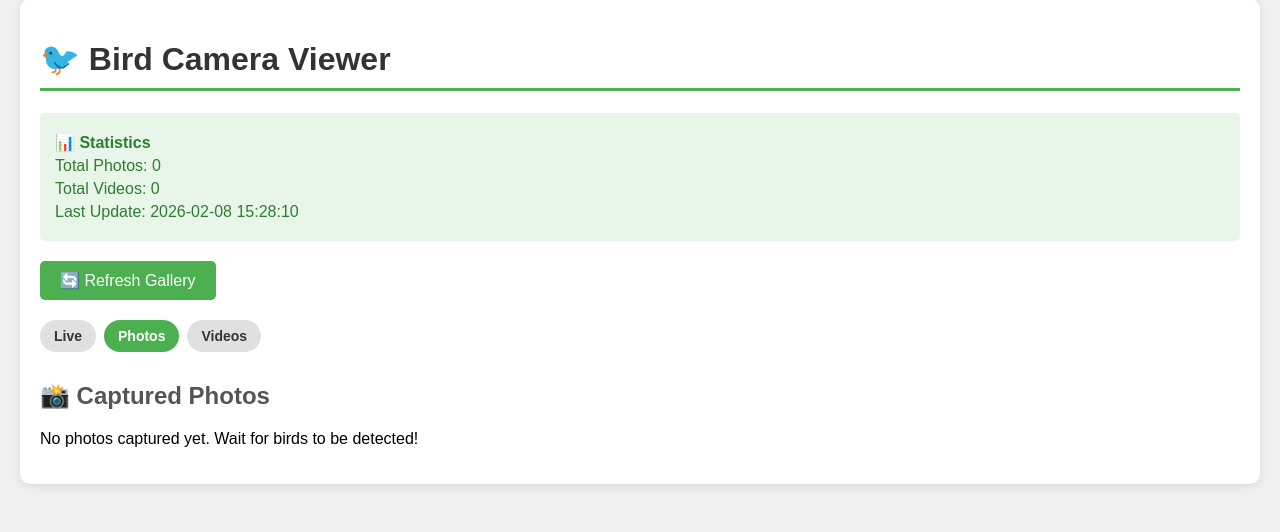
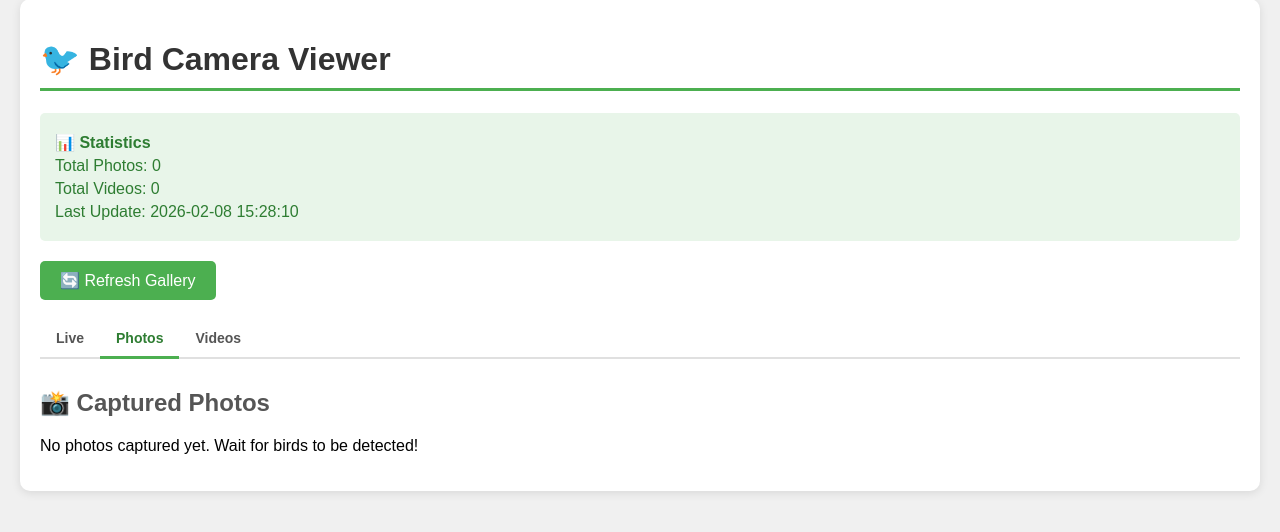
Before and after one commit to Plesin/bird-pi-detector, a Flask app: page / in a window 1280 px wide. Shown: the part 21-553 px from the top of the page. Run offline with Flask 3, Linux system fonts and the light colour scheme.

Commit message:
tabs and thumbs polish

```diff
--- a/templates/index.html
+++ b/templates/index.html
@@ -111,23 +111,27 @@
       }
       .tabs {
         display: flex;
-        gap: 8px;
+        gap: 0;
         margin-top: 20px;
-        flex-wrap: wrap;
+        list-style: none;
+        padding: 0;
+        border-bottom: 2px solid #e0e0e0;
       }
-      .tab-btn {
-        background: #e0e0e0;
-        color: #333;
-        border: none;
-        padding: 8px 14px;
-        border-radius: 999px;
-        cursor: pointer;
+      .tab-link {
+        display: inline-block;
+        color: #555;
+        padding: 10px 16px;
+        text-decoration: none;
         font-size: 14px;
         font-weight: 600;
+        border-bottom: 3px solid transparent;
+        margin-bottom: -2px;
       }
-      .tab-btn.active {
-        background: #4caf50;
-        color: white;
+      .tab-link.active,
+      .tab-link:focus {
+        color: #2e7d32;
+        border-bottom-color: #4caf50;
+        outline: none;
       }
       .tab-panel {
         display: none;
@@ -177,22 +181,32 @@
         🔄 Refresh Gallery
       </button>
 
-      <div class="tabs" role="tablist">
-        <button class="tab-btn" type="button" data-tab="live">Live</button>
-        <button class="tab-btn" type="button" data-tab="photos">Photos</button>
-        <button class="tab-btn" type="button" data-tab="videos">Videos</button>
-      </div>
+      <ul class="tabs" role="tablist">
+        <li role="presentation">
+          <a class="tab-link" role="tab" href="#live" data-tab="live">Live</a>
+        </li>
+        <li role="presentation">
+          <a class="tab-link" role="tab" href="#photos" data-tab="photos"
+            >Photos</a
+          >
+        </li>
+        <li role="presentation">
+          <a class="tab-link" role="tab" href="#videos" data-tab="videos"
+            >Videos</a
+          >
+        </li>
+      </ul>
 
-      <section class="tab-panel" data-tab="live">
+      <section class="tab-panel" data-tab="live" role="tabpanel">
         <h2>📹 Live Stream</h2>
         <img
-          src="{{ url_for('video_feed') }}"
+          data-src="{{ url_for('video_feed') }}"
           class="live-feed"
           alt="Live Camera Feed"
         />
       </section>
 
-      <section class="tab-panel" data-tab="photos">
+      <section class="tab-panel" data-tab="photos" role="tabpanel">
         <h2>
           📸 Captured Photos{% if active_day_label %} - {{ active_day_label }}{%
           endif %}
@@ -218,11 +232,10 @@
                 alt="{{ photo.path }}"
               />
             </a>
-            {% if photo.time_label %}
-            <div class="time-label">{{ photo.time_label }}</div>
-            {% endif %}
             <div class="file-row">
-              <div class="filename">{{ photo.path }}</div>
+              {% if photo.time_label %}
+              <div class="time-label">{{ photo.time_label }}</div>
+              {% endif %}
               <form
                 class="delete-form"
                 method="post"
@@ -243,7 +256,7 @@
         {% endif %}
       </section>
 
-      <section class="tab-panel" data-tab="videos">
+      <section class="tab-panel" data-tab="videos" role="tabpanel">
         <h2>
           🎥 Captured Videos{% if active_day_label %} - {{ active_day_label }}{%
           endif %}
@@ -267,11 +280,10 @@
               />
               Your browser doesn't support video playback.
             </video>
-            {% if video.time_label %}
-            <div class="time-label">{{ video.time_label }}</div>
-            {% endif %}
             <div class="file-row">
-              <div class="filename">{{ video.path }}</div>
+              {% if video.time_label %}
+              <div class="time-label">{{ video.time_label }}</div>
+              {% endif %}
               <form
                 class="delete-form"
                 method="post"
@@ -303,21 +315,34 @@
     </div>
     <script>
       const panels = document.querySelectorAll('.tab-panel')
-      const buttons = document.querySelectorAll('.tab-btn')
+      const tabs = document.querySelectorAll('.tab-link')
       const defaultTab = 'photos'
 
       const setActiveTab = (tabId) => {
         panels.forEach((panel) => {
           panel.classList.toggle('active', panel.dataset.tab === tabId)
         })
-        buttons.forEach((button) => {
-          button.classList.toggle('active', button.dataset.tab === tabId)
+        tabs.forEach((tab) => {
+          const isActive = tab.dataset.tab === tabId
+          tab.classList.toggle('active', isActive)
+          tab.setAttribute('aria-selected', String(isActive))
+          tab.setAttribute('tabindex', isActive ? '0' : '-1')
         })
+
+        const liveImage = document.querySelector('.live-feed')
+        if (liveImage) {
+          if (tabId === 'live') {
+            liveImage.src = liveImage.dataset.src
+          } else {
+            liveImage.removeAttribute('src')
+          }
+        }
       }
 
-      buttons.forEach((button) => {
-        button.addEventListener('click', () => {
-          const tabId = button.dataset.tab
+      tabs.forEach((tab) => {
+        tab.addEventListener('click', (event) => {
+          event.preventDefault()
+          const tabId = tab.dataset.tab
           setActiveTab(tabId)
           history.replaceState(null, '', `#${tabId}`)
         })
```
